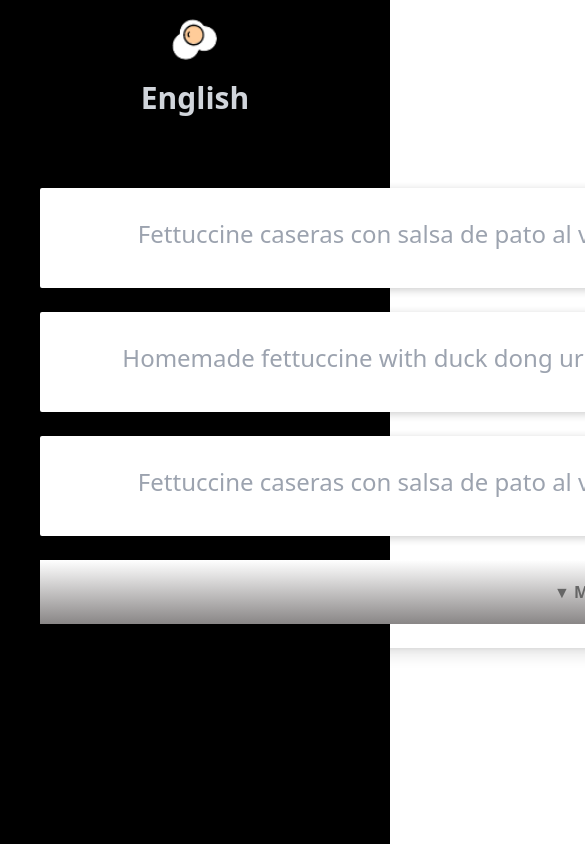
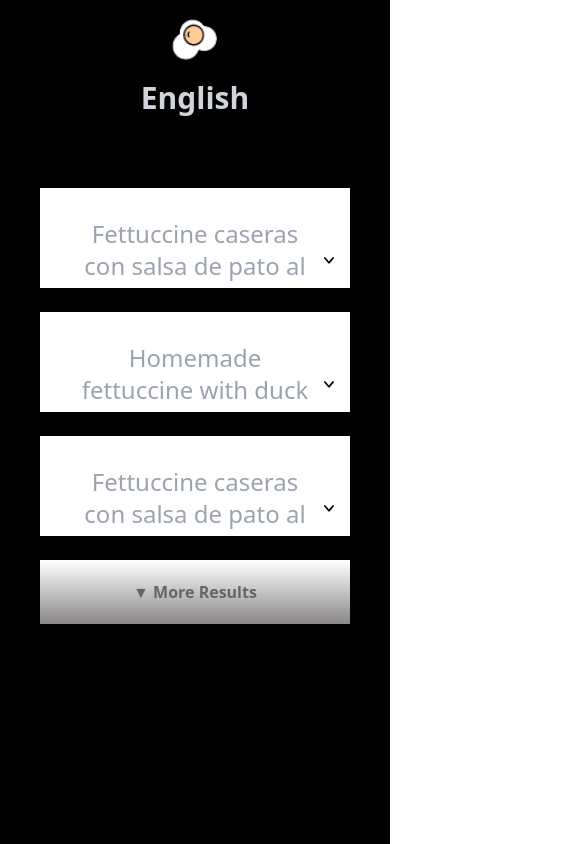
Before and after one commit to iMubashirSyed/Menulance, a Vue app: page / in a window 390 px wide. Shown: the top 844 px of the page, 585 px wide, since content can reach past the window. Built offline with nearby package versions, Linux system fonts and the light colour scheme.

Commit message:
fixed responsiveness

```diff
--- a/src/components/TranslationCard.vue
+++ b/src/components/TranslationCard.vue
@@ -3,22 +3,22 @@
     <!-- Translation Card -->
     <div :class="['translation-card', showFullCard ? 'expanded' : 'collapsed']">
       <!-- Heading with Copy to Clipboard -->
-      <div class="heading-container flex justify-center items-center relative mb-4">
+      <div class="heading-container inline relative mb-2">
         <h1
           ref="headingText"
-          class="inline text-2xl"
+          class="inline text-2xl flex items-center"
           :class="showFullCard ? 'font-semibold' : 'font-normal text-gray-400'"
         >
-          <span v-html="highlightedHeading"></span>
-        </h1>
-        <button
+          <span class="text-gray-400 text-center" v-html="highlightedHeading"></span>
+          <span
             v-if="showFullCard"
             @click="copyToClipboard(headingText)"
             class="copy-btn ml-2 p-1 rounded shadow text-sm transition"
             title="Copy to clipboard"
           >
             <img src="/copy-document.png" alt="Copy to clipboard" class="copy-icon" />
-        </button>
+        </span>
+        </h1>
       </div>
 
       <!-- Expandable Content with Smooth Transitions -->
@@ -51,6 +51,7 @@
           </transition>
         </div>
       </transition>
+
       <!-- Extra Message -->
       <transition name="fade-toggle">
         <div
@@ -130,6 +131,9 @@
 </template>
 
 
+
+
+
 <script lang="ts">
 import { defineComponent, ref, computed, PropType } from 'vue';
 import { arrType } from './CardData';
@@ -172,12 +176,12 @@ export default defineComponent({
       if (showFullCard.value) {
         return heading.split(meaning).map((part, index, array) => {
           if (index < array.length - 1) {
-            return `<span class="text-gray-400">${part}</span><span class="text-black ">${meaning}</span>`;
+            return `${part}<span class="text-black ">${meaning}</span>`;
           }
-          return `<span class="text-gray-400">${part}</span>`;
+          return `${part}`;
         }).join('');
       } else {
-        return `<span class="text-gray-400">${heading}</span>`;
+        return `${heading}`;
       }
     });
 
@@ -269,19 +273,22 @@ const afterEnter = (el: Element): void => {
 <style scoped>
 .card-wrapper {
   position: relative;
-  display: flex;
-  align-items: start;
-  max-width: 1700px;  /* width when the card expands */
+  /* display: flex; */
+  /* flex-wrap: wrap; Allow wrapping for smaller screens */
+  /* justify-content: space-between; Even spacing between cards */
+  /* align-items: start; */
+  max-width: 950px;  /* width when the card expands */
   /* padding: 20px; */
 }
 
 .translation-card {
-  width: 1700px;
+  /* @apply bg-white rounded-sm shadow-lg transition-all duration-300 ease-in-out; */
+    max-width: 950px; /* Expanded width */
     padding: 30px;
-  /* position: relative; */
+    position: relative;
     background-color: white;
     box-shadow: 0px 2px 8px rgba(0, 0, 0, 0.2);
-  transition: all 0.5s ease;
+    transition: all 0.5s ease-in-out;
     overflow: hidden;
     height: 100px;
   }
@@ -296,15 +303,16 @@ const afterEnter = (el: Element): void => {
 }
 
 .expandable-content.show {
-  max-height: 1000px; /* Adjust this based on content */
+  /* max-height: 1000px; Adjust this based on content */
   padding-top: 10px;
   padding-bottom: 10px;
-  opacity: 1;
+  /* opacity: 1; */
 }
 
 button {
   outline: none;
 }
+
 
 .language-options {
   @apply flex flex-col items-center bg-white shadow-lg rounded-lg p-2;
@@ -328,37 +336,34 @@ button img {
 
 .page-transition-enter-active,
 .page-transition-leave-active {
-  transition: opacity 0.5s ease, transform 0.5s ease;
+  transition: opacity 0.5s ease-in-out, transform 0.5s ease-in-out;
 }
-.page-transition-enter {
+/* .page-transition-enter {
   opacity: 0;
   transform: translateX(20px);
 }
+
 .page-transition-leave-to {
   opacity: 0;
   transform: translateX(-20px);
+} */
+
+.fade-page-enter-active,
+.fade-page-leave-active {
+  transition: opacity 0.5s ease;
 }
 
+.fade-page-enter, .fade-page-leave-to {
+  opacity: 0;
+}
 
 .fade-toggle-enter-active,
 .fade-toggle-leave-active {
   transition: all 0.5s ease;
-  overflow: hidden;
 }
 
-.fade-page-enter-active,
-.fade-page-leave-active {
-  transition: opacity 2s ease, transform 2s ease;
-  overflow: hidden;
-}
-
-.expand-linear-enter-active, .expand-linear-leave-active {
-  transition: all 0.5s ease;
-  overflow: hidden;
-}
-
-.expand-fade{
-  transition: all 2s ease, transform 2s ease;
+.expand-fade {
+  transition: all 1s ease;
   overflow: hidden;
 }
 </style>
--- a/src/styles.scss
+++ b/src/styles.scss
@@ -1,24 +1,25 @@
-.translation-card {
-  @apply bg-white p-8 rounded-sm transition-all duration-300;
-  width: 1700px;
-  overflow: hidden;
-  // height: 100px; /* Default height for collapsed state */
-  transition: height 0.4s ease-in-out; /* Smooth transition */
-}
+// .translation-card {
+//   @apply bg-white p-8 rounded-sm transition-all duration-300;
+//   // max-width: 1700px;
+//   overflow: hidden;
+//   // height: 100px; /* Default height for collapsed state */
+//   transition: height 0.4s ease-in-out; /* Smooth transition */
+// }
 
-.translation-card.collapsed {
-  height: 100px; /* Fixed collapsed height */
-}
+// .translation-card.collapsed {
+//   height: 100px; /* Fixed collapsed height */
+// }
 
 // .translation-card.expanded {
 //   height: auto;  /* Remove height:auto; JavaScript dynamically sets the height */
+//   max-width: 1200px;
 // }
 
-  .card-wrapper {
-    @apply relative flex justify-center items-start;
-    width: 100%;
-    max-width: 1400px;
-  }
+  // .card-wrapper {
+  //   @apply relative flex justify-center items-center;
+  //   // max-width: 100%;
+  //   // max-width: 1400px;
+  // }
 
   button img {
     width: 3px; /* Smaller width for arrow icons */
@@ -67,20 +68,20 @@
 
   }
 
-  .fade-page-enter {
-    opacity: 0;
-    transform: translateY(-100%);
-    overflow: hidden;
-  }
+  // .fade-page-enter {
+  //   opacity: 0;
+  //   transform: translateY(-100%);
+  //   overflow: hidden;
+  // }
 
-  .fade-page-leave-to {
-    opacity: 0;
-    transform: translateY(100%);
-    overflow: hidden;
-  }
+  // .fade-page-leave-to {
+  //   opacity: 0;
+  //   transform: translateY(100%);
+  //   overflow: hidden;
+  // }
 
-  .fade-slide-enter-active,
-  .fade-slide-leave-active {
-    transition: opacity 0.5s ease, transform 0.5s ease;
-    overflow: hidden;
-  }
+  // .fade-slide-enter-active,
+  // .fade-slide-leave-active {
+  //   transition: opacity 0.5s ease, transform 0.5s ease;
+  //   overflow: hidden;
+  // }
```
Lines whose indentation alone changed are shown as unchanged.
